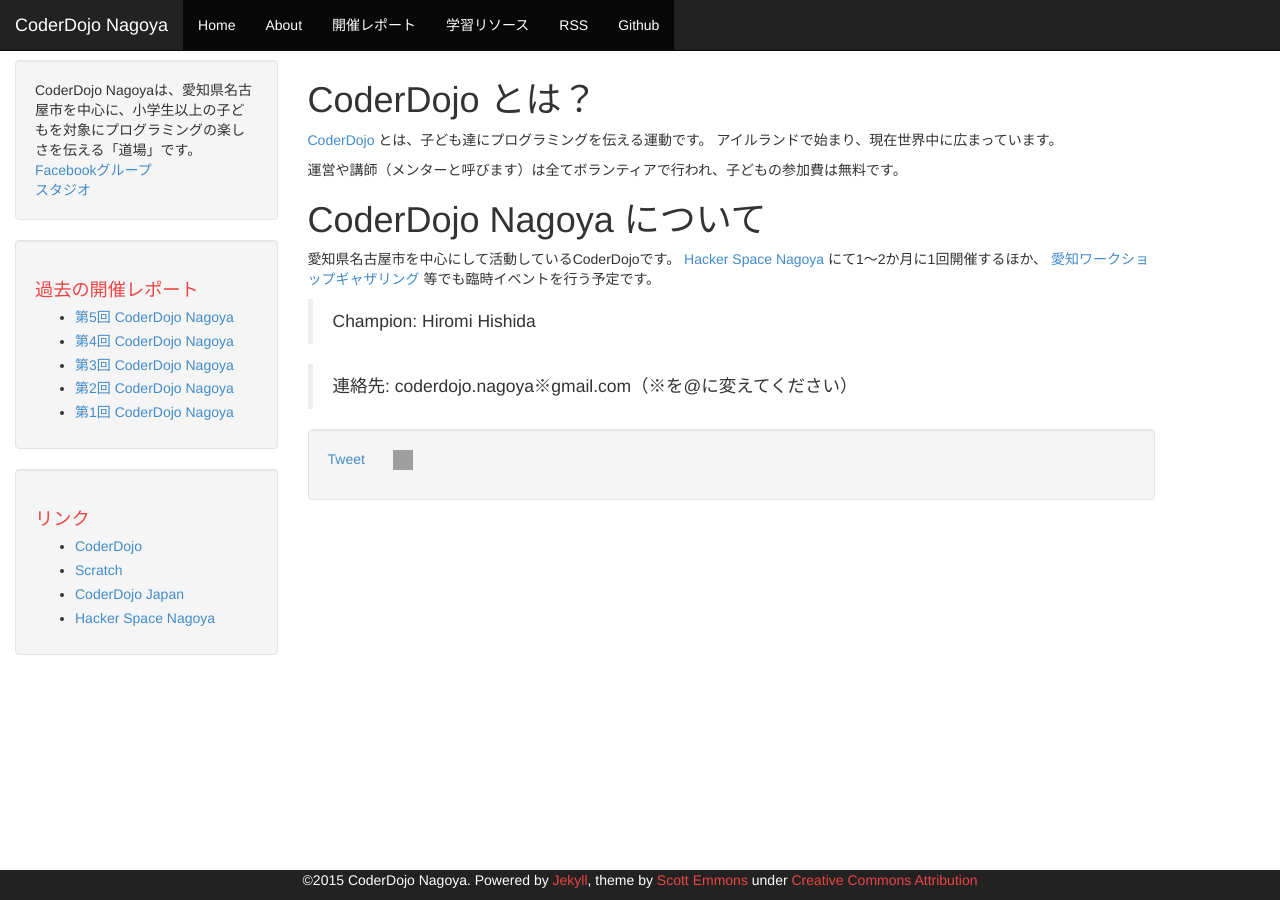
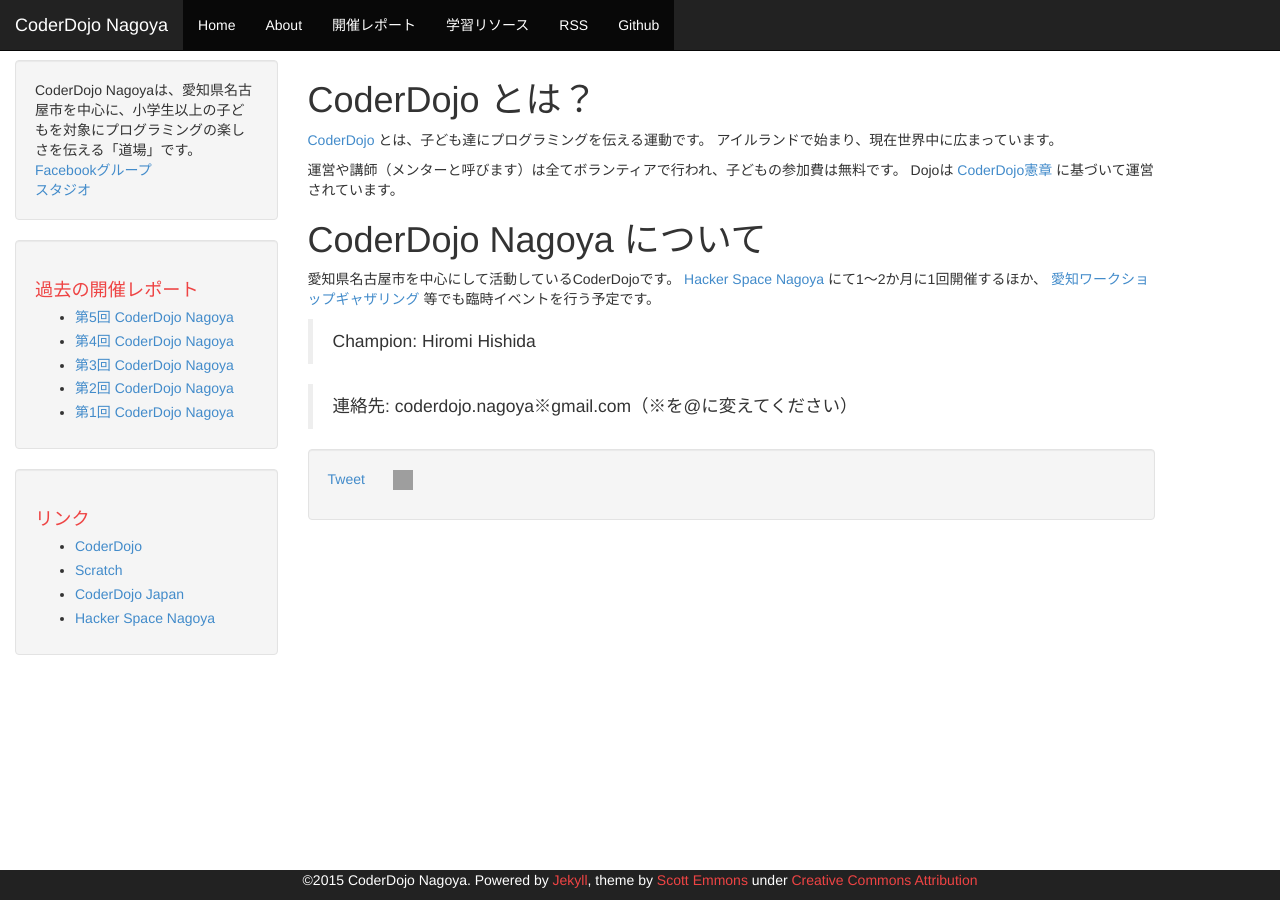
Before and after one commit to coderdojo-nagoya/coderdojo-nagoya.github.io, a Jekyll site: the page built from about.md, in a window 1280 px wide. Built offline with Jekyll 4.4.1, drawn with Linux system fonts in a browser that asks for light colours; Markdown is read by kramdown in place of the engine named in the settings; comment, search, counter and statistics services are not loaded; grey boxes are pictures that could not be loaded.

Commit message:
[about] link to "CoderDojo charter(ja)"

```diff
--- a/about.md
+++ b/about.md
@@ -8,6 +8,7 @@
 アイルランドで始まり、現在世界中に広まっています。
 
 運営や講師（メンターと呼びます）は全てボランティアで行われ、子どもの参加費は無料です。
+Dojoは [CoderDojo憲章](https://dl.dropboxusercontent.com/u/2819285/CoderDojo_Charter_JP.html) に基づいて運営されています。
 
 
 # CoderDojo Nagoya について
```
